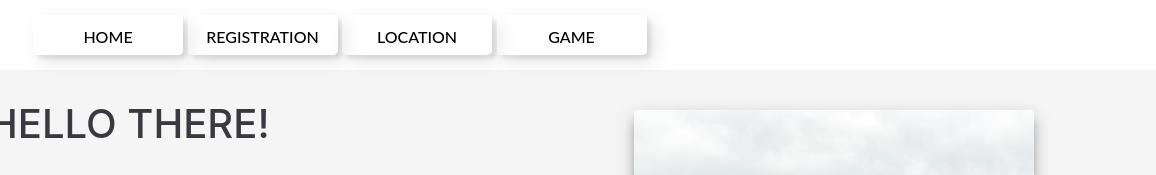
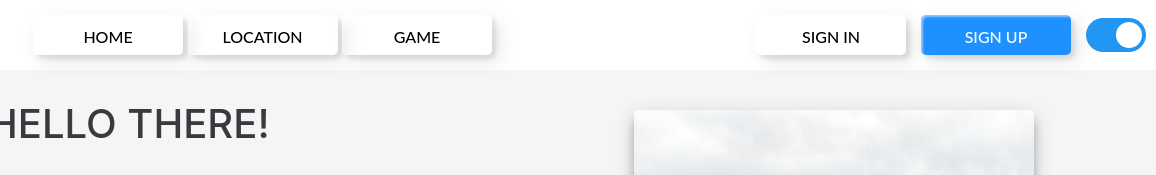
Before and after one commit to VladAnhelov/coursera, a plain HTML site: page index.html in a window 1280 px wide. Shown: the top 175 px of the page, 124-1280 px from the left. Drawn offline with nearby package versions, Linux system fonts and the light colour scheme.

Commit message:
add dark toggle

```diff
--- a/css/style.css
+++ b/css/style.css
@@ -16,6 +16,7 @@ body {
   top: 0;
   width: 100%;
   justify-content: space-between;
+  align-items: center;
   height: 70px;
   position: fixed;
   background-color: #ffffff;
@@ -36,6 +37,117 @@ body {
   padding: 10px;
 }
 
+.reg {
+  display: flex;
+  justify-content: flex-end;
+  align-items: center;
+  padding: 10px;
+}
+
+.reg .btn-reg {
+  background-color: dodgerblue;
+  color: #fff;
+  margin: 15px;
+}
+
+.reg .btn-reg:hover {
+  background-color: rgb(255, 255, 255);
+  color: dodgerblue;
+  margin: 15px;
+}
+
+.reg .btn-log::after {
+  position: absolute;
+  content: '';
+  width: 0;
+  height: 100%;
+  top: 0;
+  left: 0;
+  direction: rtl;
+  z-index: -1;
+  box-shadow: -7px -7px 20px 0px #fff9, -4px -4px 5px 0px #fff9,
+    7px 7px 20px 0px #0002, 4px 4px 5px 0px #0001;
+  transition: all 0.3s ease;
+}
+.reg .btn-reg:after {
+  position: absolute;
+  content: '';
+  width: 0;
+  height: 100%;
+  top: 0;
+  left: 0;
+  direction: rtl;
+  z-index: -1;
+  box-shadow: -7px -7px 20px 0px #fff9, -4px -4px 5px 0px #fff9,
+    7px 7px 20px 0px #0002, 4px 4px 5px 0px #0001;
+  transition: all 0.3s ease;
+}
+
+.dark-mode {
+  --tw-bg-opacity: 1;
+  background-color: rgb(24 28 49 / var(--tw-bg-opacity));
+  color: white;
+}
+
+.darkToggle {
+  position: relative;
+  display: inline-block;
+  width: 60px;
+  height: 34px;
+}
+
+.darkToggle input {
+  opacity: 0;
+  width: 0;
+  height: 0;
+}
+
+.slider {
+  position: absolute;
+  cursor: pointer;
+  top: 0;
+  left: 0;
+  right: 0;
+  bottom: 0;
+  background-color: #ccc;
+  -webkit-transition: 0.4s;
+  transition: 0.4s;
+}
+
+.slider:before {
+  position: absolute;
+  content: '';
+  height: 26px;
+  width: 26px;
+  left: 4px;
+  bottom: 4px;
+  background-color: white;
+  -webkit-transition: 0.4s;
+  transition: 0.4s;
+}
+
+input:checked + .slider {
+  background-color: #2196f3;
+}
+
+input:focus + .slider {
+  box-shadow: 0 0 1px #2196f3;
+}
+
+input:checked + .slider:before {
+  -webkit-transform: translateX(26px);
+  -ms-transform: translateX(26px);
+  transform: translateX(26px);
+}
+
+/* Rounded sliders */
+.slider.round {
+  border-radius: 34px;
+}
+
+.slider.round:before {
+  border-radius: 50%;
+}
 .img-brand {
   width: 100px;
 }
@@ -187,8 +299,6 @@ body {
   left: 0;
   direction: rtl;
   z-index: -1;
-  box-shadow: -7px -7px 20px 0px #fff9, -4px -4px 5px 0px #fff9,
-    7px 7px 20px 0px #0002, 4px 4px 5px 0px #0001;
   transition: all 0.3s ease;
 }
 .btn-16:hover {
--- a/index.html
+++ b/index.html
@@ -33,9 +33,6 @@
                 <a href="index.html" class="custom-btn btn-16">Home</a>
               </li>
               <li class="nav-item">
-                <a href="registration.html" class="custom-btn btn-16">Registration</a>
-              </li>
-              <li class="nav-item">
                 <a href="location.html" class="custom-btn btn-16">Location</a>
               </li>
               <li class="nav-item">
@@ -44,6 +41,16 @@
             </ul>
         </div>
       </nav>
+      <div class="reg">
+          <a href="registration.html" class="custom-btn btn-16 btn-log">Sign In</a>
+          <a href="registration.html" class="custom-btn btn-16 btn-reg">Sign Up</a>
+      <div class="toggle">
+<label class="darkToggle">
+  <input type="checkbox" checked onclick="darkMode()" name="darkToggler" id="darkToggler" class="darkToggler">
+  <span class="slider round"></span>
+</label>
+      </div>
+    </div>
     </div>
     <div id="humburger-icon" onclick="toggleMobileMenu(this)">
       <button class="menu">
--- a/js/script.js
+++ b/js/script.js
@@ -7,8 +7,13 @@ var modalImg = document.getElementById('img01');
 var captionText = document.getElementById('caption');
 var span = document.getElementsByClassName('close')[0];
 let buttonTop = document.getElementById('topBtn');
+let darkBody = document.body;
 
 // click add button to make a order
+
+function darkMode() {
+  darkBody.classList.toggle('dark-mode');
+}
 
 for (let i = 0; i < button.length; i++)
   button[i].addEventListener('click', function () {
```
